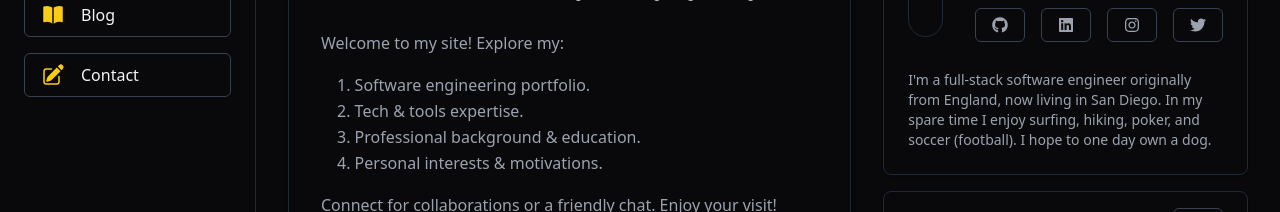
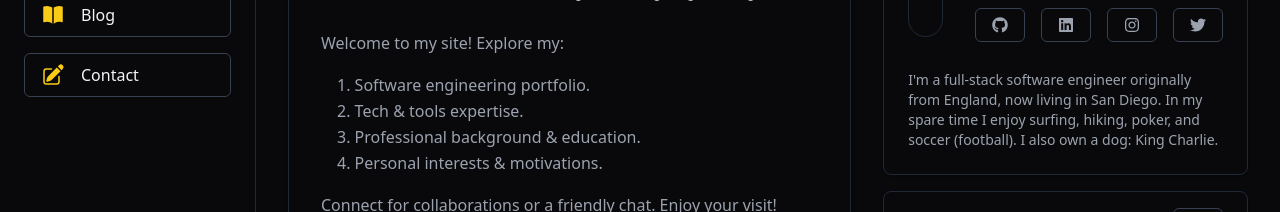
Before and after one commit to matt-wigg/matt-wigg-dot-com, a Next.js app: page / in a window 1280 px wide. Shown: the part 239-451 px from the top of the page. Built offline with nearby package versions, Linux system fonts and the light colour scheme.

Commit message:
king charlie

```diff
--- a/src/components/Profile.tsx
+++ b/src/components/Profile.tsx
@@ -67,8 +67,8 @@ const Profile = () => {
               <p className='font-light text-gray-500 dark:text-gray-400 pb-3'>
                 I&apos;m a full-stack software engineer originally from England,
                 now living in San Diego. In my spare time I enjoy surfing,
-                hiking, poker, and soccer (football). I hope to one day own a
-                dog.
+                hiking, poker, and soccer (football). I also own a dog: King
+                Charlie.
               </p>
             </div>
           </div>
```
